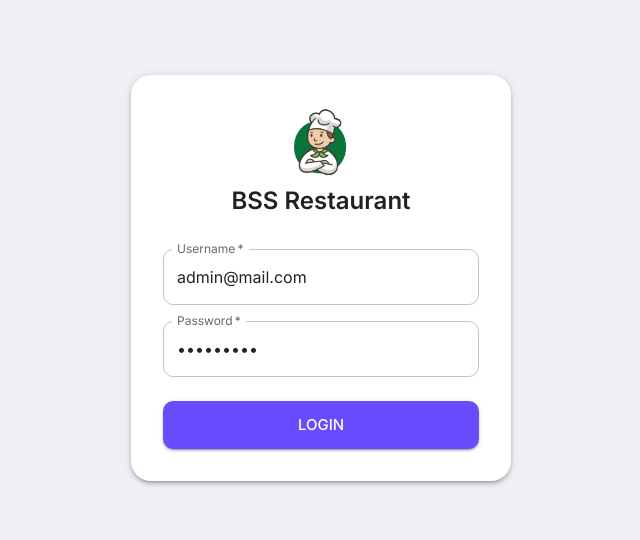
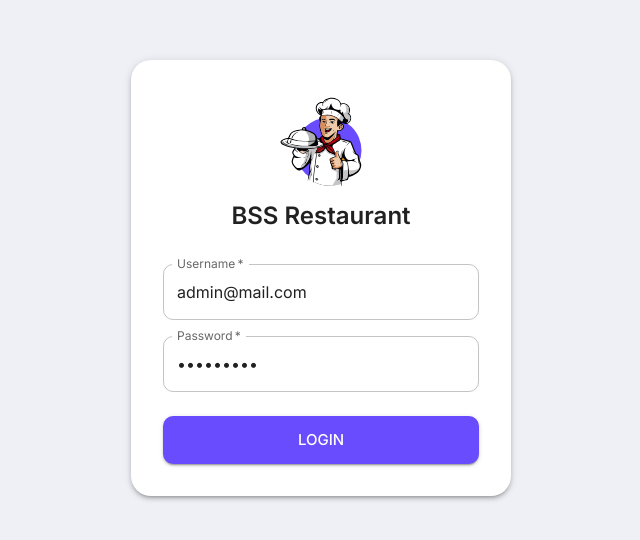
Before and after one commit to osama-bq/bss-restaurant, a React (Vite) app: page /login in a window 1280 px wide. Shown: the part 122-662 px from the top of the page, without its empty margins (319-959 px from the left). Built offline with nearby package versions, Linux system fonts and the light colour scheme.

Commit message:
feature: - Changed logo - Increased logo dimensions from 70x70 to 100x100 for improved visibility

```diff
--- a/index.html
+++ b/index.html
@@ -5,7 +5,7 @@
     <link rel="preconnect" href="https://fonts.googleapis.com">
     <link rel="preconnect" href="https://fonts.gstatic.com" crossorigin>
     <link href="https://fonts.googleapis.com/css2?family=Inter:ital,opsz,wght@0,14..32,100..900;1,14..32,100..900&display=swap" rel="stylesheet">
-    <link rel="icon" type="image/png" href="src/assets/logo.png" />
+    <link rel="icon" type="image/svg+xml" href="src/assets/logo.svg" />
     <meta name="viewport" content="width=device-width, initial-scale=1.0" />
     <title>BSS Restaurant</title>
   </head>
--- a/src/app/layouts/components/DashboardSidebar.tsx
+++ b/src/app/layouts/components/DashboardSidebar.tsx
@@ -15,7 +15,7 @@ import {
   BottomNavigationAction,
   Paper,
 } from "@mui/material";
-import logo from "../../../assets/logo.png";
+import logo from "../../../assets/logo.svg";
 import { DRAWER_WIDTH, NAV_ITEMS } from "../navConfig";
 
 const MiniSidebar = styled(Drawer, {
--- a/src/features/auth/Login.tsx
+++ b/src/features/auth/Login.tsx
@@ -1,7 +1,7 @@
 import { Box, Button, Paper, TextField, Typography } from "@mui/material";
 import { Form, useNavigation } from "react-router-dom";
 
-import logo from "../../assets/logo.png";
+import logo from "../../assets/logo.svg";
 
 export default function LoginPage() {
   const navigation = useNavigation();
@@ -38,8 +38,8 @@ export default function LoginPage() {
             src={logo}
             alt="BSS Restaurant"
             sx={{
-              width: 70,
-              height: 70,
+              width: 100,
+              height: 100,
               objectFit: "contain",
               mb: 1,
             }}
```
Also changed, not shown: src/assets/logo.png (deleted), src/assets/logo.svg (added).
